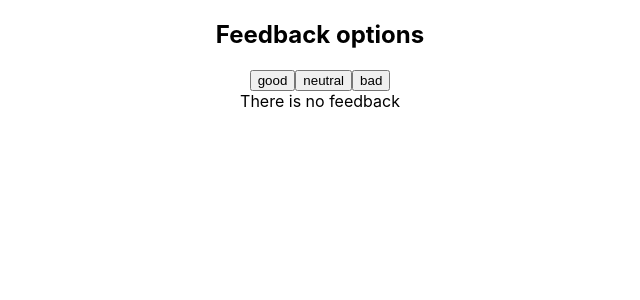
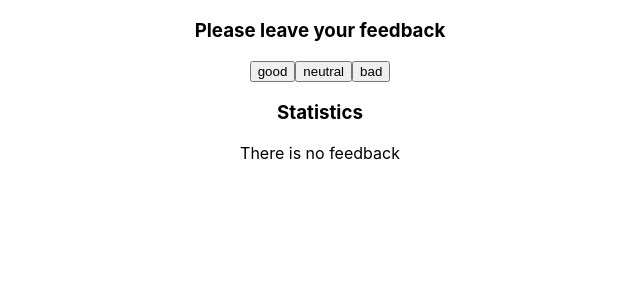
Before and after one commit to AnastasiaZhab/react-02-feedback, a React (Create React App) app: page / in a window 1280 px wide. Shown: the top 300 px of the page, without its empty margins (320-960 px from the left). Built offline with nearby package versions, Linux system fonts and the light colour scheme.

Commit message:
add component Section

```diff
--- a/src/App.js
+++ b/src/App.js
@@ -1,44 +1,55 @@
-import './App.css';
-import { Component } from 'react';
-import FeedbackOption from './components/FeedbackOption';
-import Statistics from './components/Statistics';
-import Notification from './components/Notification';
+import "./App.css";
+import { Component } from "react";
+import FeedbackOption from "./components/FeedbackOption";
+import Statistics from "./components/Statistics";
+import Notification from "./components/Notification";
+import Section from "./components/Section";
 
 class App extends Component {
   state = {
     good: 0,
     neutral: 0,
-    bad: 0
-  }
+    bad: 0,
+  };
 
   onLeaveFeedback = (event) => {
     const name = event.currentTarget.innerText;
-    return this.setState({ [name]: this.state[name] + 1})
-  }
+    return this.setState({ [name]: this.state[name] + 1 });
+  };
 
   countTotalFeedback = () => {
     return Object.values(this.state).reduce((acc, item) => (acc += item), 0);
-  }
+  };
 
   positivePercentage = () => {
-    return ((100/this.countTotalFeedback())*this.state.good)
-  }
+    return (100 / this.countTotalFeedback()) * this.state.good;
+  };
 
-
-  render () {
+  render() {
     const options = Object.keys(this.state);
     const total = this.countTotalFeedback();
     return (
       <div className="App">
-        <FeedbackOption options={options}
-        onLeaveFeedback={this.onLeaveFeedback}/>
-        {total ? <Statistics
-        good={this.state.good}
-        neutral={this.state.neutral}
-        bad={this.state.bad}
-        total={total}
-        positiveFeedback={this.positivePercentage()}
-        /> : <Notification message="There is no feedback"/>}
+        <Section title="Please leave your feedback">
+          <FeedbackOption
+            options={options}
+            onLeaveFeedback={this.onLeaveFeedback}
+          />
+        </Section>
+
+        <Section title="Statistics">
+          {total ? (
+            <Statistics
+              good={this.state.good}
+              neutral={this.state.neutral}
+              bad={this.state.bad}
+              total={total}
+              positiveFeedback={this.positivePercentage()}
+            />
+          ) : (
+            <Notification message="There is no feedback" />
+          )}
+        </Section>
       </div>
     );
   }
--- a/src/components/FeedbackOption/FeedbackOption.jsx
+++ b/src/components/FeedbackOption/FeedbackOption.jsx
@@ -3,7 +3,7 @@ import s from './FeedbackOption.module.css';
 const FeedbackOption = ({options, onLeaveFeedback}) => {
     return (
         <div>
-            <h2>Feedback options</h2>
+            {/* <h2>Feedback options</h2> */}
 
             {options.map(option => {
                 return (
--- /dev/null
+++ b/src/components/Section/Section.jsx
@@ -0,0 +1,13 @@
+import s from './Section.module.css';
+
+const Section = ({title, children}) => {
+    return (
+        <div className={s.section}>
+            <h3 className={s.title}>{title}</h3>
+            {children}
+        </div>
+
+    )
+};
+
+export default Section;
--- /dev/null
+++ b/src/components/Section/index.js
@@ -0,0 +1 @@
+export {default} from './Section';
--- a/src/components/Statistics/Statistics.jsx
+++ b/src/components/Statistics/Statistics.jsx
@@ -1,7 +1,7 @@
 const Statistics = ({good, neutral, bad, total, positiveFeedback}) => {
     return (
         <div>
-            <h2>Statistics</h2>
+            {/* <h2>Statistics</h2> */}
 
             <p>good: {good}</p>
             <p>neutral: {neutral}</p>
```
Also changed, not shown: src/components/Section/Section.module.css (added).
